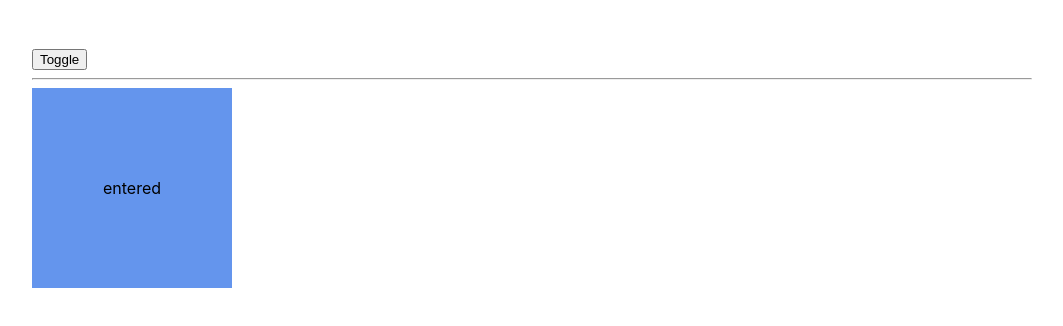
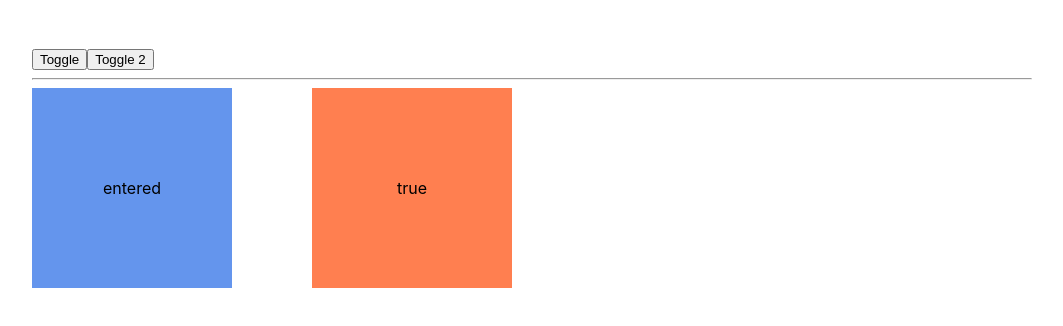
Before and after one commit to gpasha/react-animation, a React (Create React App) app: page / in a window 1280 px wide. Shown: the top 326 px of the page, without its empty margins (108-1171 px from the left). Built offline with nearby package versions, Linux system fonts and the light colour scheme.

Commit message:
CSSTransition

```diff
--- a/src/App.js
+++ b/src/App.js
@@ -1,12 +1,14 @@
 import React, { useState } from 'react'
-import { Transition } from 'react-transition-group'
+import { Transition, CSSTransition } from 'react-transition-group'
 
 function App() {
   const [toggle, setToggle] = useState(true)
+  const [toggle2, setToggle2] = useState(true)
 
   return (
     <div className="container">
       <button onClick={() => setToggle(!toggle)}>Toggle</button>
+      <button onClick={() => setToggle2(!toggle2)}>Toggle 2</button>
       <hr/>
       <div className={'blocks'}>
         <Transition in={toggle}
@@ -21,6 +23,13 @@ function App() {
                     onExited={() => console.log('onExited')}>
           {state => <div className={`square blue ${state}`}>{state}</div>}
         </Transition>
+        <CSSTransition in={toggle2}
+                       timeout={1000}
+                       classNames="so"
+                       mountOnEnter
+                       unmountOnExit>
+          <div className="square orange">{toggle2.toString()}</div>
+        </CSSTransition>
       </div>
     </div>
   );
--- a/src/index.css
+++ b/src/index.css
@@ -34,6 +34,7 @@ code {
   height: 200px;
 }
 
+/* for Transition start */
 .square.entering {
   animation: square 1000ms ease-out forwards;
 }
@@ -41,18 +42,7 @@ code {
 .square.exiting {
   animation: square 1000ms ease-in alternate-reverse;
 }
-
-.square.exited {
-  /* animation: square 1000ms ease-in alternate-reverse; */
-  opacity: 0;
-}
-
-/* states:
-'entering'
-'entered'
-'exiting'
-'exited'
-*/
+/* for Transition end */
 
 .square.blue {
   background: cornflowerblue;
@@ -61,6 +51,26 @@ code {
 .square.orange {
   background: coral;
 }
+
+/* for CSSTransition start */
+.so-enter {
+  opacity: 0;
+}
+
+.so-enter-active {
+  opacity: 1;
+  transition: opacity 1s ease-in;
+}
+
+.so-exit {
+  opacity: 1;
+}
+
+.so-exit-active {
+  opacity: 0;
+  transition: opacity 1s ease-in;
+}
+/* for CSSTransition end */
 
 @keyframes square {
   0% {
```
